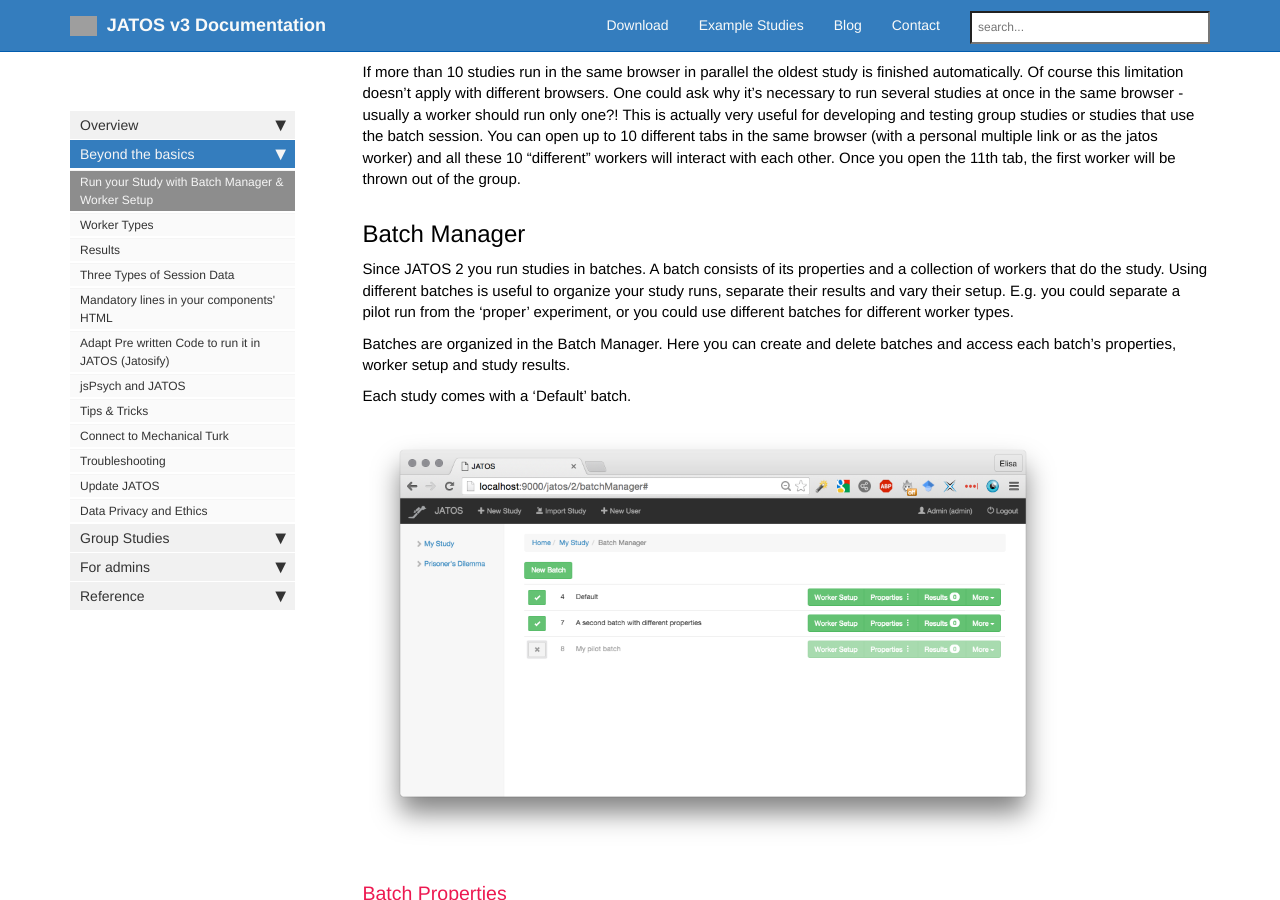
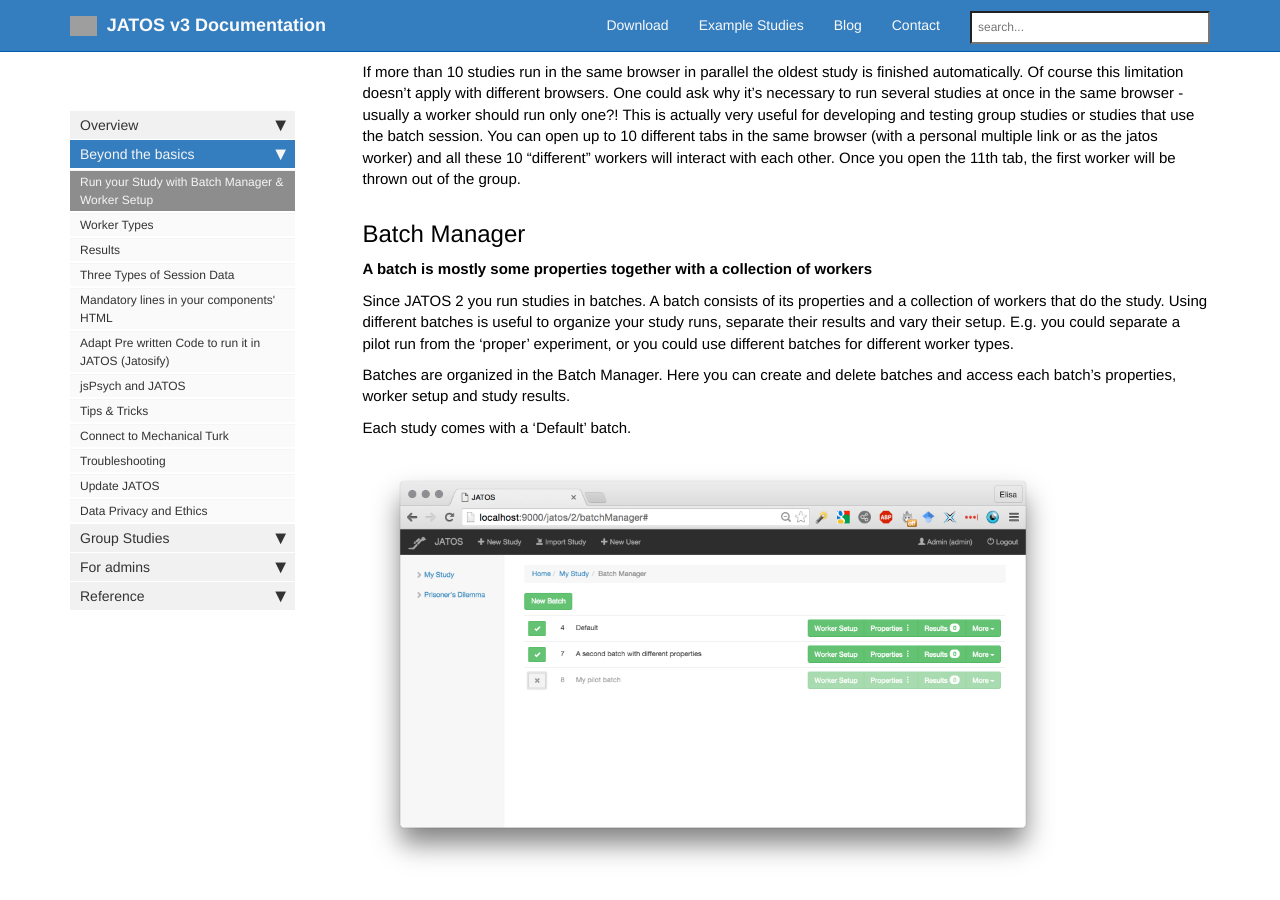
Before and after one commit to kristian-lange-tw/JATOS_docs_v3, a Jekyll site: the page built from pages/Run-your-Study-with-Batch-Manager-and-Worker-Setup.md, in a window 1280 px wide and 900 px high, scrolled down 497 px. Built offline with Jekyll 4.4.1, drawn with Linux system fonts in a browser that asks for light colours; nearby versions of some CDN libraries; comment, search, counter and statistics services are not loaded; grey boxes are pictures that could not be loaded.

Commit message:
Update Run-your-Study-with-Batch-Manager-and-Worker-Setup.md

```diff
--- a/pages/Run-your-Study-with-Batch-Manager-and-Worker-Setup.md
+++ b/pages/Run-your-Study-with-Batch-Manager-and-Worker-Setup.md
@@ -23,6 +23,8 @@
 If more than 10 studies run in the same browser in parallel the oldest study is finished automatically. Of course this limitation doesn't apply with different browsers. One could ask why it's necessary to run several studies at once in the same browser - usually a worker should run only one?! This is actually very useful for developing and testing group studies or studies that use the batch session. You can open up to 10 different tabs in the same browser (with a personal multiple link or as the jatos worker) and all these 10 "different" workers will interact with each other. Once you open the 11th tab, the first worker will be thrown out of the group.
 
 ## Batch Manager
+
+**A batch is mostly some properties together with a collection of workers**
 
 Since JATOS 2 you run studies in batches. A batch consists of its properties and a collection of workers that do the study. Using different batches is useful to organize your study runs, separate their results and vary their setup. E.g. you could separate a pilot run from the 'proper' experiment, or you could use different batches for different worker types.
 
```
